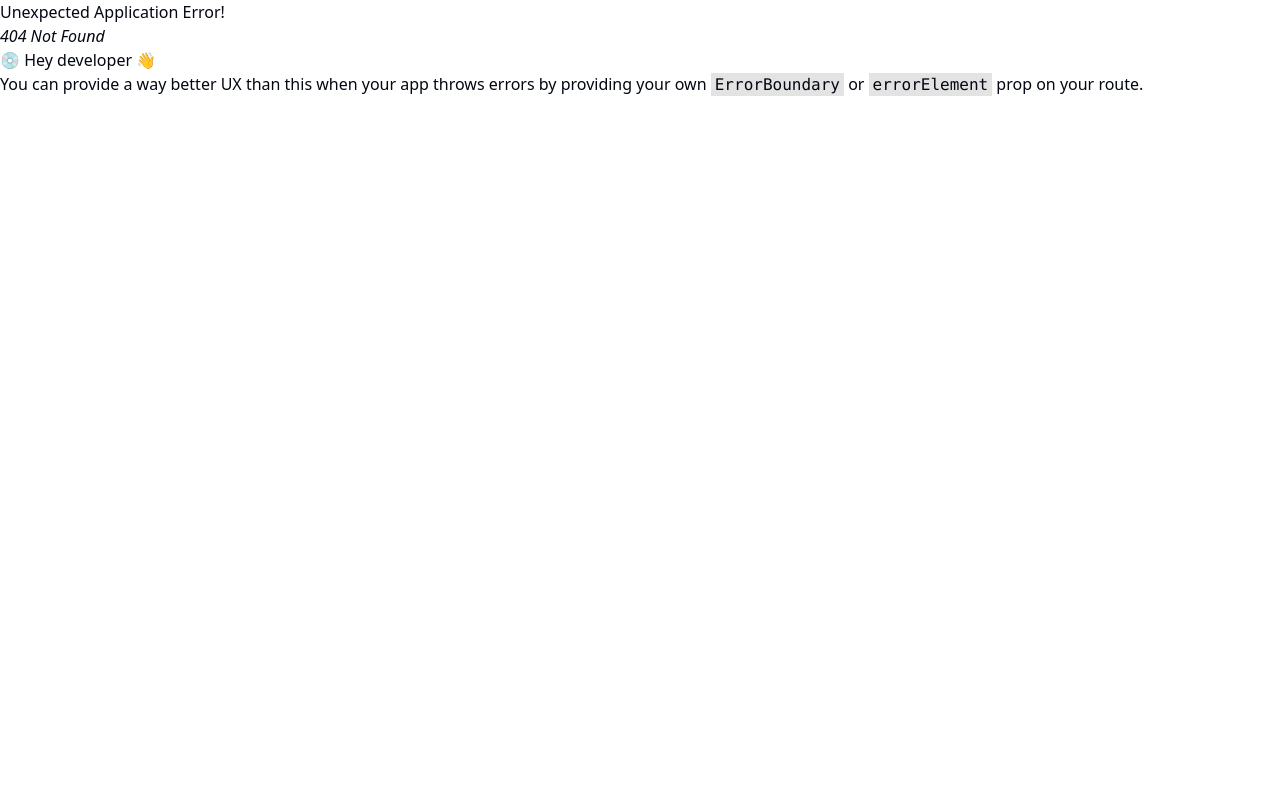
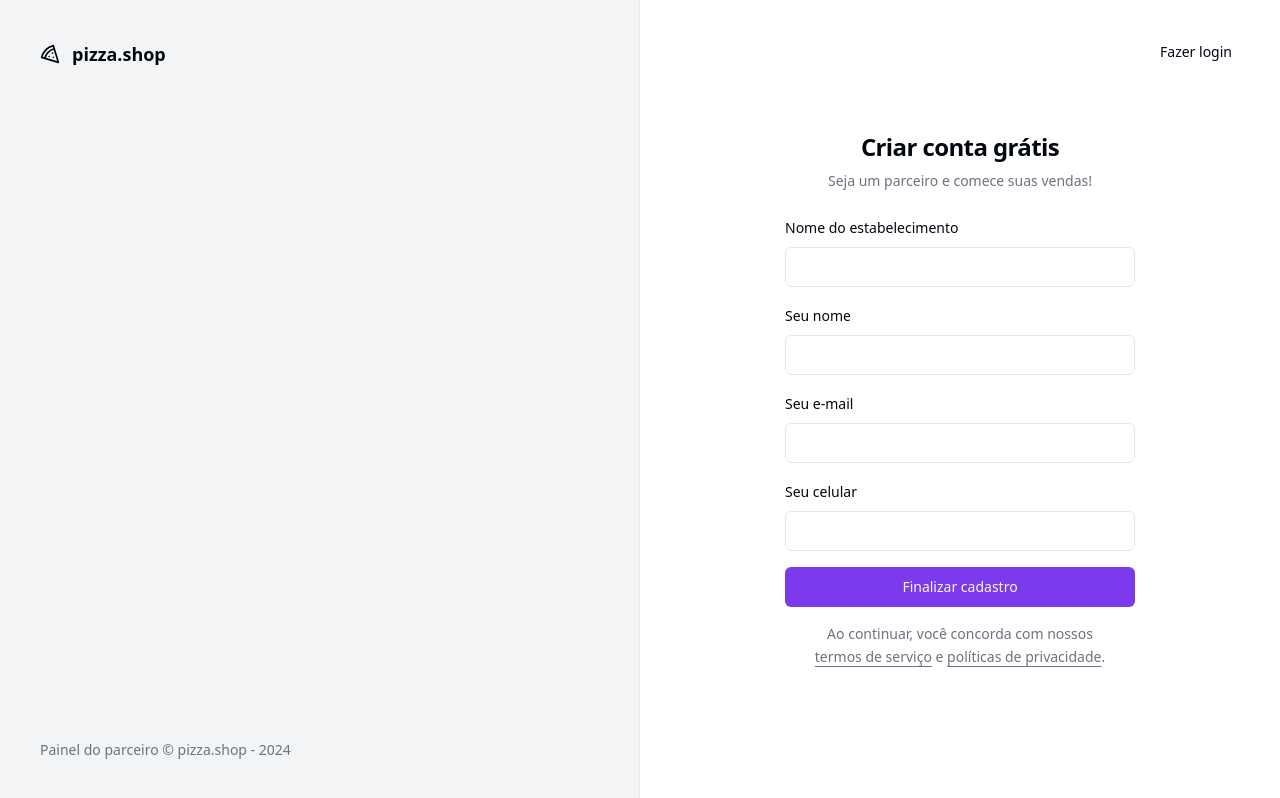
Before and after one commit to NayaraHolanda/pizzashop-web, a React (Vite) app: page /sign-up in a window 1280 px wide. Before the commit this address had no page. Built offline with nearby package versions, Linux system fonts and the light colour scheme.

Commit message:
Add sign-up page

```diff
--- a/package.json
+++ b/package.json
@@ -10,6 +10,7 @@
     "preview": "vite preview"
   },
   "dependencies": {
+    "@hookform/resolvers": "^3.4.0",
     "@radix-ui/react-label": "^2.0.2",
     "@radix-ui/react-slot": "^1.0.2",
     "class-variance-authority": "^0.7.0",
@@ -20,10 +21,13 @@
     "react": "^18.2.0",
     "react-dom": "^18.2.0",
     "react-helmet-async": "^2.0.5",
+    "react-hook-form": "^7.51.4",
     "react-router-dom": "^6.23.1",
+    "sonner": "^1.4.41",
     "sort-by": "^1.2.0",
     "tailwind-merge": "^2.3.0",
-    "tailwindcss-animate": "^1.0.7"
+    "tailwindcss-animate": "^1.0.7",
+    "zod": "^3.23.8"
   },
   "devDependencies": {
     "@rocketseat/eslint-config": "^2.2.2",
--- a/src/App.tsx
+++ b/src/App.tsx
@@ -2,6 +2,7 @@
 
 import { Helmet, HelmetProvider } from 'react-helmet-async'
 import { RouterProvider } from 'react-router-dom'
+import { Toaster } from 'sonner'
 
 import { router } from './routes'
 
@@ -9,6 +10,7 @@
   return (
     <HelmetProvider>
       <Helmet titleTemplate="%s | pizza.shop" />
+      <Toaster richColors />
       <RouterProvider router={router} />
     </HelmetProvider>
   )
--- a/src/pages/_layouts/auth.tsx
+++ b/src/pages/_layouts/auth.tsx
@@ -14,7 +14,7 @@
         </footer>
       </div>
 
-      <div className="flex flex-col items-center justify-center">
+      <div className="relative flex flex-col items-center justify-center">
         <Outlet />
       </div>
     </div>
--- a/src/pages/auth/sign-in.tsx
+++ b/src/pages/auth/sign-in.tsx
@@ -1,14 +1,53 @@
 import { Helmet } from 'react-helmet-async'
+import { useForm } from 'react-hook-form'
+import { Link } from 'react-router-dom'
+import { toast } from 'sonner'
+import { z } from 'zod'
 
 import { Button } from '@/components/ui/button'
 import { Input } from '@/components/ui/input'
 import { Label } from '@/components/ui/label'
 
+const signInForm = z.object({
+  email: z.string().email(),
+})
+
+type SignInForm = z.infer<typeof signInForm>
+
 export function SignIn() {
+  const {
+    register,
+    handleSubmit,
+    formState: { isSubmitting },
+  } = useForm<SignInForm>()
+
+  async function handleSignIn(data: SignInForm) {
+    try {
+      console.log(data)
+
+      await new Promise((resolve) => setTimeout(resolve, 2000))
+
+      toast.success('Enviamos um link de autenticação para seu e-mail.', {
+        action: {
+          label: 'Reenviar',
+          onClick: () => handleSignIn(data),
+        },
+      })
+    } catch {
+      toast.error('Credenciais inválidas.')
+    }
+  }
+
   return (
     <>
       <Helmet title="Login" />
       <div className="p-8">
+        <Button variant="ghost" asChild className="absolute right-8 top-8">
+          <Link to="/sign-up" className="">
+            Novo estabelecimento
+          </Link>
+        </Button>
+
         <div className="flex w-[350px] flex-col justify-center gap-6">
           <div className="flex flex-col gap-2 text-center">
             <h1 className="text-2xl font-semibold tracking-tight">
@@ -19,13 +58,13 @@
             </p>
           </div>
 
-          <form className="space-y-4">
+          <form onSubmit={handleSubmit(handleSignIn)} className="space-y-4">
             <div className="space-y-2">
               <Label htmlFor="email">Seu e-mail</Label>
-              <Input id="email" type="email" />
+              <Input id="email" type="email" {...register('email')} />
             </div>
 
-            <Button className="w-full" type="submit">
+            <Button disabled={isSubmitting} className="w-full" type="submit">
               Acessar painel
             </Button>
           </form>
--- /dev/null
+++ b/src/pages/auth/sign-up.tsx
@@ -0,0 +1,115 @@
+import { Helmet } from 'react-helmet-async'
+import { useForm } from 'react-hook-form'
+import { Link, useNavigate } from 'react-router-dom'
+import { toast } from 'sonner'
+import { z } from 'zod'
+
+import { Button } from '@/components/ui/button'
+import { Input } from '@/components/ui/input'
+import { Label } from '@/components/ui/label'
+
+const signUpForm = z.object({
+  restaurantName: z.string(),
+  managerName: z.string(),
+  phone: z.string(),
+  email: z.string().email(),
+})
+
+type SignUpForm = z.infer<typeof signUpForm>
+
+export function SignUp() {
+  const navigate = useNavigate()
+
+  const {
+    register,
+    handleSubmit,
+    formState: { isSubmitting },
+  } = useForm<SignUpForm>()
+
+  async function handleSignUp(data: SignUpForm) {
+    try {
+      console.log(data)
+
+      await new Promise((resolve) => setTimeout(resolve, 2000))
+
+      toast.success('Restaurante cadastrado com sucesso!', {
+        action: {
+          label: 'Login',
+          onClick: () => navigate('/sign-in'),
+        },
+      })
+    } catch {
+      toast.error('Erro ao cadastrar restaurante.')
+    }
+  }
+
+  return (
+    <>
+      <Helmet title="Cadastro" />
+      <div className="p-8">
+        <Button variant="ghost" asChild className="absolute right-8 top-8">
+          <Link to="/sign-in" className="">
+            Fazer login
+          </Link>
+        </Button>
+
+        <div className="flex w-[350px] flex-col justify-center gap-6">
+          <div className="flex flex-col gap-2 text-center">
+            <h1 className="text-2xl font-semibold tracking-tight">
+              Criar conta grátis
+            </h1>
+            <p className="text-sm text-muted-foreground">
+              Seja um parceiro e comece suas vendas!
+            </p>
+          </div>
+
+          <form onSubmit={handleSubmit(handleSignUp)} className="space-y-4">
+            <div className="space-y-2">
+              <Label htmlFor="restaurantName">Nome do estabelecimento</Label>
+              <Input
+                id="restaurantName"
+                type="text"
+                {...register('restaurantName')}
+              />
+            </div>
+
+            <div className="space-y-2">
+              <Label htmlFor="managerName">Seu nome</Label>
+              <Input
+                id="managerName"
+                type="text"
+                {...register('managerName')}
+              />
+            </div>
+
+            <div className="space-y-2">
+              <Label htmlFor="email">Seu e-mail</Label>
+              <Input id="email" type="email" {...register('email')} />
+            </div>
+
+            <div className="space-y-2">
+              <Label htmlFor="phone">Seu celular</Label>
+              <Input id="phone" type="tel" {...register('phone')} />
+            </div>
+
+            <Button disabled={isSubmitting} className="w-full" type="submit">
+              Finalizar cadastro
+            </Button>
+
+            <p className="px-6 text-center text-sm leading-relaxed text-muted-foreground">
+              Ao continuar, você concorda com nossos{' '}
+              <a className="underline underline-offset-4" href="">
+                termos de serviço
+              </a>{' '}
+              e{' '}
+              <a className="underline underline-offset-4" href="">
+                políticas de privacidade
+              </a>
+              .
+            </p>
+          </form>
+        </div>
+      </div>
+    </>
+  )
+}
--- a/src/routes.tsx
+++ b/src/routes.tsx
@@ -4,6 +4,7 @@
 import { AuthLayout } from './pages/_layouts/auth'
 import { Dashboard } from './pages/app/dashboard'
 import { SignIn } from './pages/auth/sign-in'
+import { SignUp } from './pages/auth/sign-up'
 
 export const router = createBrowserRouter([
   {
@@ -14,6 +15,9 @@
   {
     path: '/',
     element: <AuthLayout />,
-    children: [{ path: '/sign-in', element: <SignIn /> }],
+    children: [
+      { path: '/sign-in', element: <SignIn /> },
+      { path: '/sign-up', element: <SignUp /> },
+    ],
   },
 ])
```
Also changed, not shown: 1 other file (tests, documents, lock files or other folders).
